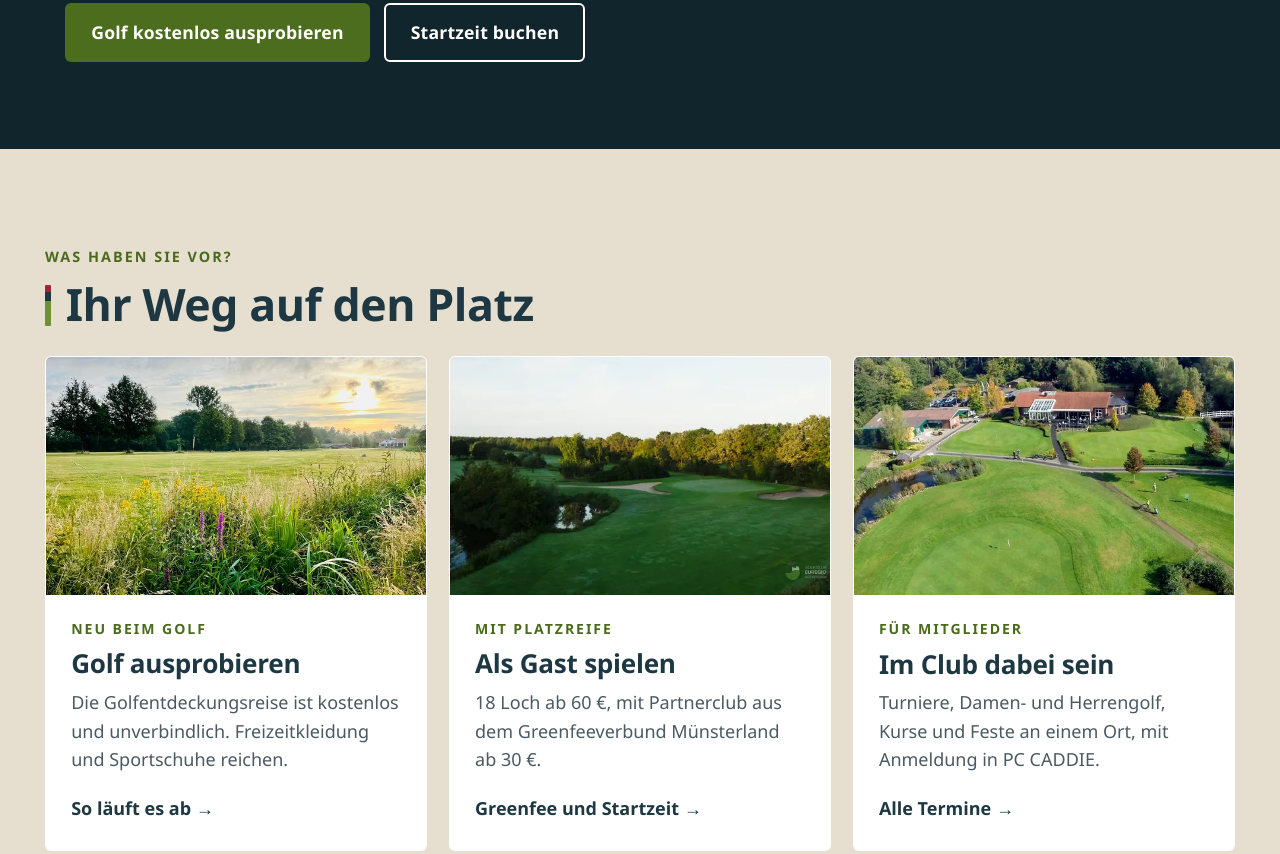
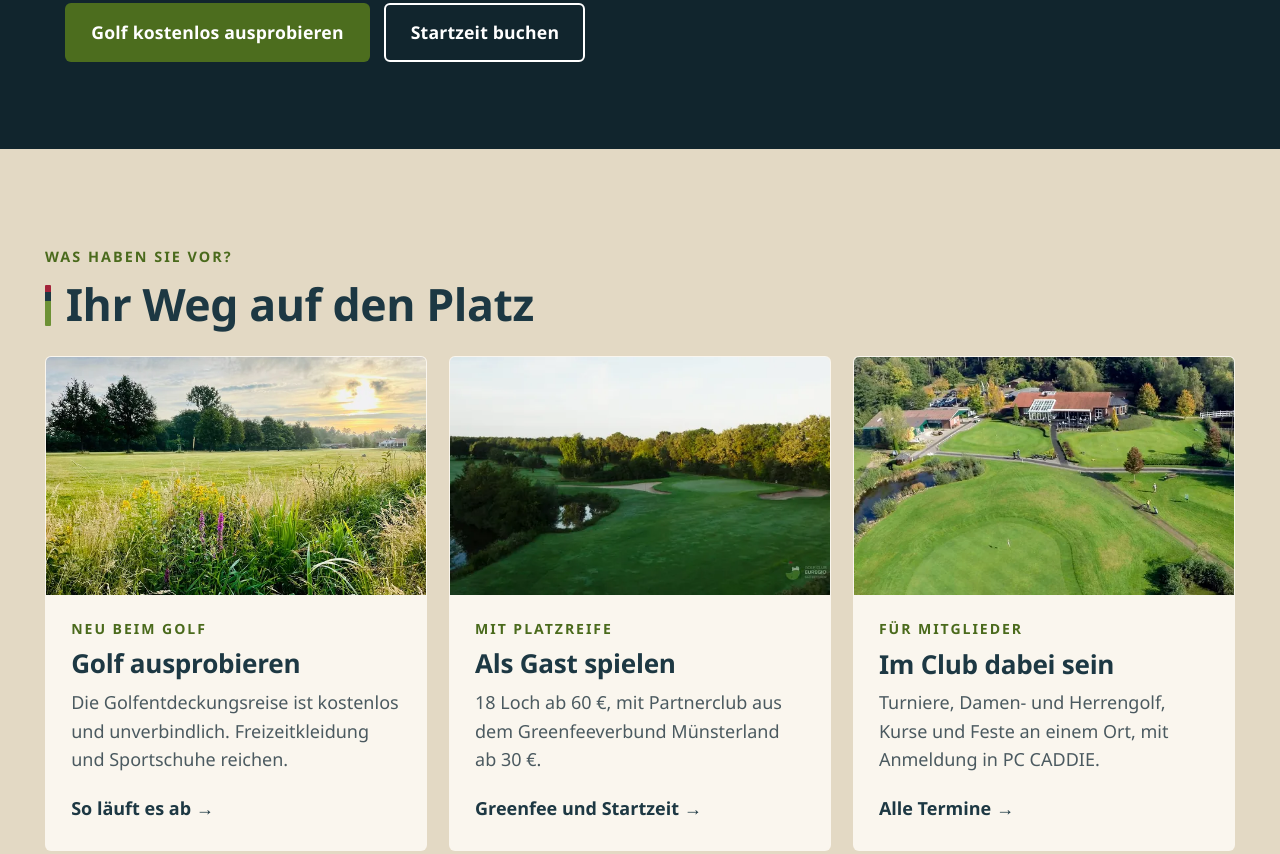
Before and after one commit to Leonossendorf/entwurf-38, an Astro site: page / in a window 1280 px wide. Shown: the part 1424-2278 px from the top of the page. Built offline with nearby package versions, Linux system fonts and the light colour scheme; Astro itself is replaced by a stand-in of ours; no server answers; a web font is replaced by a local one.

Commit message:
Startseite: Kacheln Cremeweiß, Sand minimal sandiger (#e3d9c4)
Co-Authored-By: Claude Opus 5.5 <noreply@anthropic.com>

```diff
--- a/src/styles/global.css
+++ b/src/styles/global.css
@@ -730,5 +730,5 @@ html[data-schrift="gross"] .werkzeug__symbol { width: 42px; height: 42px; }
 }
 
 /* --- Runde 20.11. (3): „Ihr Weg auf den Platz“ auf Sand statt fast Weiß (wie Bunker und Clubhaus) --- */
-.abschnitt--sand { background: #e6dfcf; }
-.abschnitt--sand .weg { border-color: transparent; }
+.abschnitt--sand { background: #e3d9c4; }
+.abschnitt--sand .weg { border-color: transparent; background: #faf6ee; }
```
